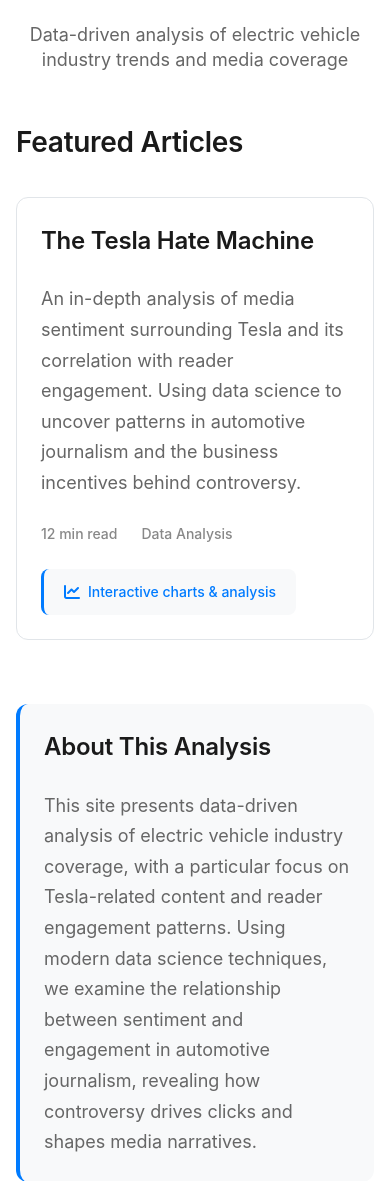
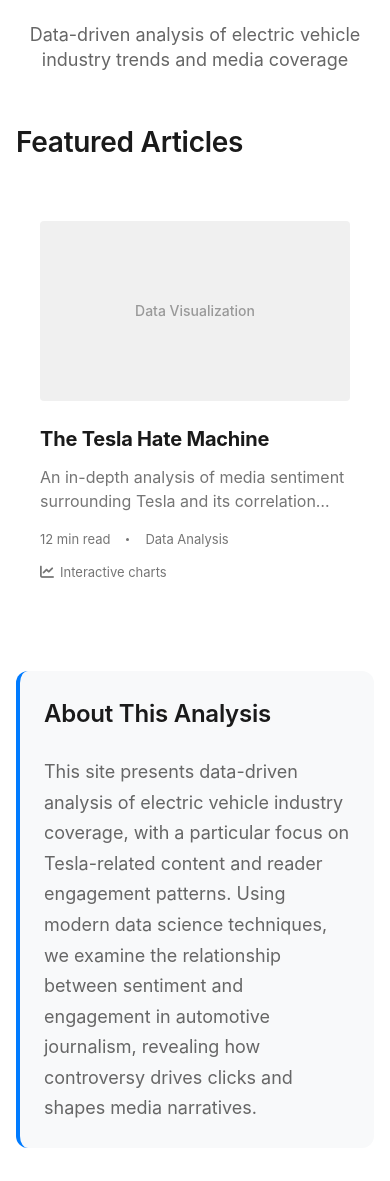
Before and after one commit to ljonespwc/electrek-scraper, a Flask app: page / in a window 390 px wide. Shown: the part 143-1324 px from the top of the page. After the commit the page ends 1291 px from the top, so only its background shows below. Run offline with Flask 3, Linux system fonts and the light colour scheme; some web fonts are replaced.

Commit message:
style: redesign article cards with horizontal layout and improved responsive design

```diff
--- a/electrek_scraper/templates/landing_clean.html
+++ b/electrek_scraper/templates/landing_clean.html
@@ -84,25 +84,49 @@
         }
 
         .article-card {
-            border: 1px solid #e1e5e9;
-            border-radius: 12px;
-            padding: 2.5rem;
+            border-bottom: 1px solid #e6e6e6;
+            padding: 2rem 0;
             transition: all 0.2s ease;
             background: #ffffff;
+            display: flex;
+            gap: 2rem;
+            align-items: flex-start;
         }
 
         .article-card:hover {
-            transform: translateY(-4px);
-            box-shadow: 0 12px 32px rgba(0,0,0,0.1);
-            border-color: #d1d5db;
+            opacity: 0.8;
+        }
+
+        .article-card:last-child {
+            border-bottom: none;
+        }
+
+        .article-image {
+            flex-shrink: 0;
+            width: 200px;
+            height: 134px;
+            background: #f0f0f0;
+            border-radius: 4px;
+            display: flex;
+            align-items: center;
+            justify-content: center;
+            color: #999;
+            font-size: 0.875rem;
+            font-weight: 500;
+        }
+
+        .article-content {
+            flex: 1;
+            min-width: 0;
         }
 
         .article-content h3 {
-            margin: 0 0 1.5rem 0;
-            font-size: 1.75rem;
-            font-weight: 600;
+            margin: 0 0 0.75rem 0;
+            font-size: 1.375rem;
+            font-weight: 700;
             color: #1a1a1a;
             letter-spacing: -0.01em;
+            line-height: 1.4;
         }
 
         .article-content h3 a {
@@ -112,41 +136,61 @@
         }
 
         .article-content h3 a:hover {
-            color: #007bff;
+            color: #1a1a1a;
         }
 
         .article-excerpt {
-            color: #666;
-            line-height: 1.7;
-            margin-bottom: 1.5rem;
-            font-size: 1.125rem;
+            color: #757575;
+            line-height: 1.5;
+            margin-bottom: 1rem;
+            font-size: 1rem;
             font-weight: 400;
+            display: -webkit-box;
+            -webkit-line-clamp: 2;
+            -webkit-box-orient: vertical;
+            overflow: hidden;
+        }
+
+        .article-footer {
+            display: flex;
+            align-items: center;
+            justify-content: space-between;
+            gap: 1rem;
         }
 
         .article-meta {
             display: flex;
-            gap: 1.5rem;
-            font-size: 0.875rem;
-            color: #888;
-            margin-bottom: 1.5rem;
-            font-weight: 500;
+            align-items: center;
+            gap: 1rem;
+            font-size: 0.8125rem;
+            color: #757575;
+            font-weight: 400;
+        }
+
+        .article-meta-separator {
+            width: 3px;
+            height: 3px;
+            background: #757575;
+            border-radius: 50%;
         }
 
         .chart-preview {
             display: inline-flex;
             align-items: center;
-            gap: 0.5rem;
-            color: #007bff;
-            font-size: 0.875rem;
-            padding: 0.75rem 1.25rem;
-            background-color: #f8f9fa;
-            border-radius: 8px;
-            border-left: 3px solid #007bff;
-            font-weight: 500;
+            gap: 0.375rem;
+            color: #757575;
+            font-size: 0.8125rem;
+            font-weight: 400;
+            text-decoration: none;
+        }
+
+        .chart-preview:hover {
+            color: #1a1a1a;
+            text-decoration: none;
         }
 
         .chart-preview i {
-            font-size: 1rem;
+            font-size: 0.875rem;
         }
 
         /* About Section */
@@ -198,11 +242,25 @@
             }
 
             .article-card {
-                padding: 2rem;
+                flex-direction: column;
+                gap: 1.5rem;
+                padding: 1.5rem 0;
+            }
+
+            .article-image {
+                width: 100%;
+                height: 180px;
+                order: -1;
             }
 
             .article-content h3 {
-                font-size: 1.5rem;
+                font-size: 1.25rem;
+            }
+
+            .article-footer {
+                flex-direction: column;
+                align-items: flex-start;
+                gap: 0.75rem;
             }
 
             .about-section {
@@ -250,16 +308,20 @@
                             An in-depth analysis of media sentiment surrounding Tesla and its correlation with reader engagement.
                             Using data science to uncover patterns in automotive journalism and the business incentives behind controversy.
                         </p>
-                        <div class="article-meta">
-                            <span class="read-time">12 min read</span>
-                            <span class="article-type">Data Analysis</span>
+                        <div class="article-footer">
+                            <div class="article-meta">
+                                <span class="read-time">12 min read</span>
+                                <div class="article-meta-separator"></div>
+                                <span class="article-type">Data Analysis</span>
+                            </div>
+                            <a href="{{ url_for('public.tesla_hate_machine') }}" class="chart-preview">
+                                <i class="fas fa-chart-line"></i>
+                                <span>Interactive charts</span>
+                            </a>
                         </div>
                     </div>
-                    <div class="article-preview">
-                        <div class="chart-preview">
-                            <i class="fas fa-chart-line"></i>
-                            <span>Interactive charts & analysis</span>
-                        </div>
+                    <div class="article-image">
+                        Data Visualization
                     </div>
                 </article>
             </div>
```
